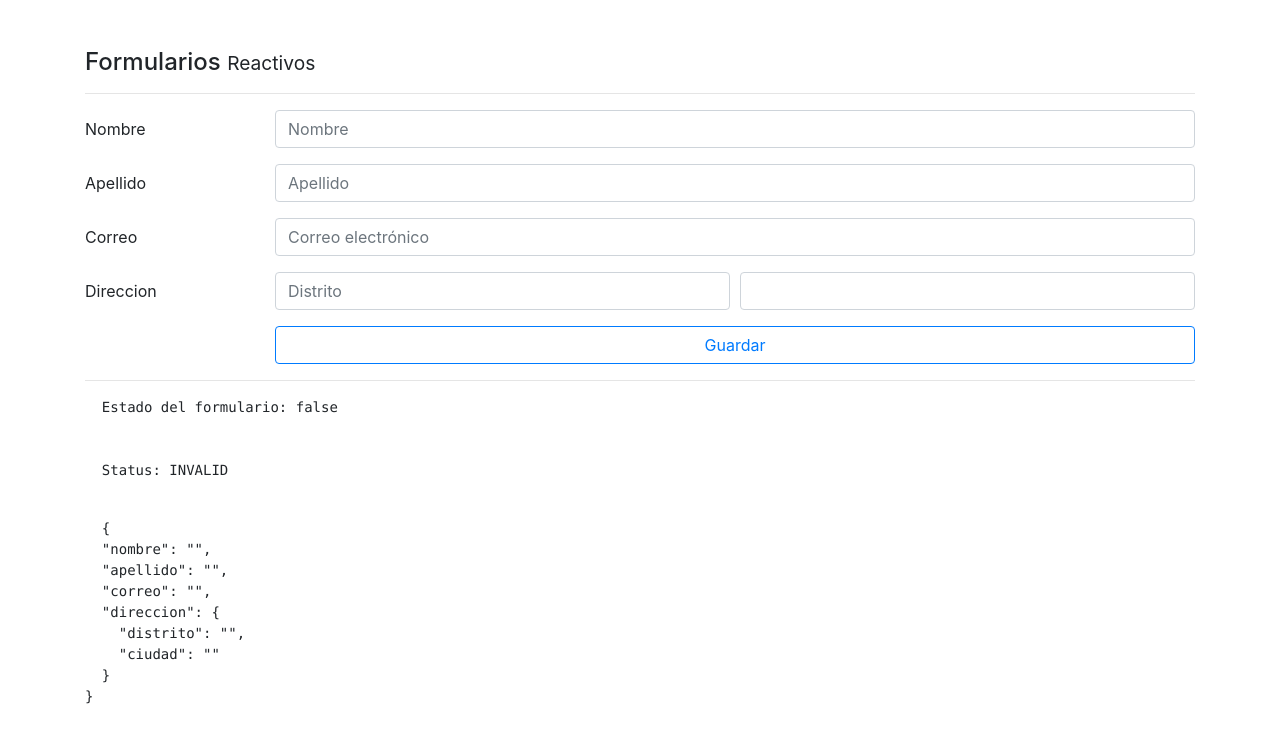
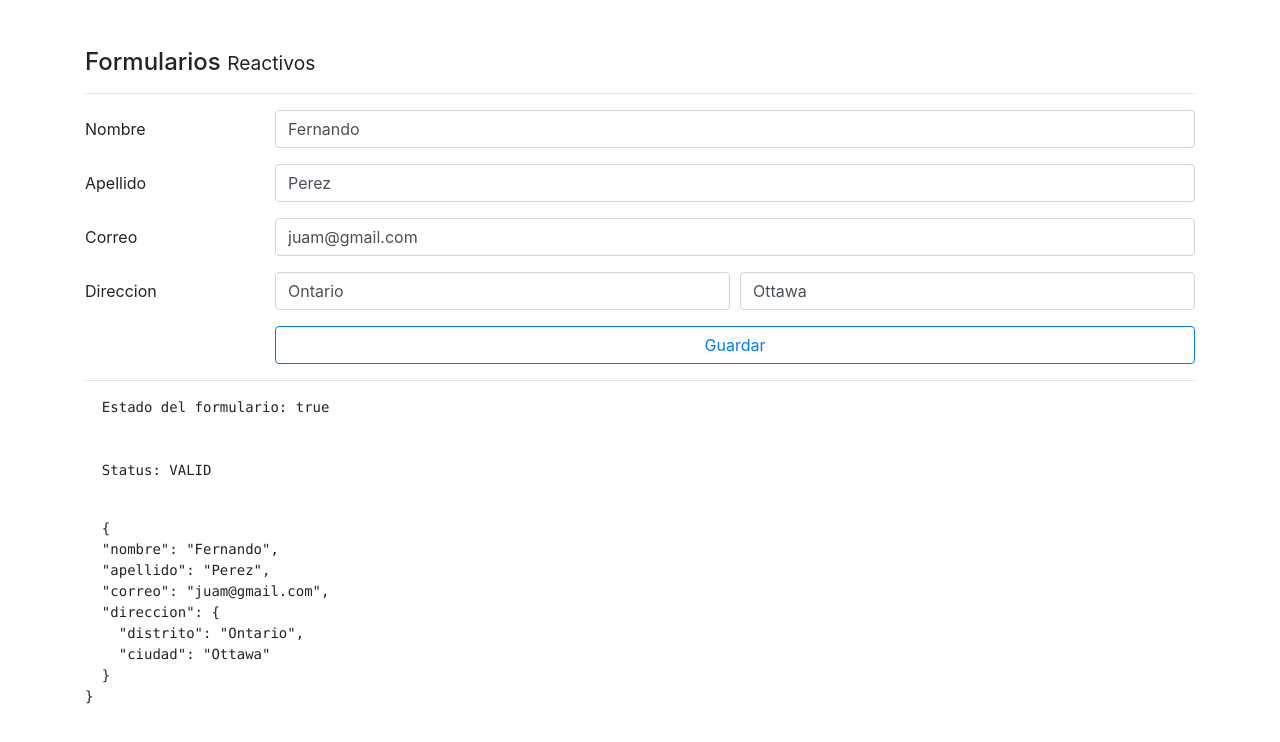
Before and after one commit to Chiquil09/Leccion-11, an Angular app in the folder 08-formularios/: page /reactivo in a window 1280 px wide. Shown: the top 742 px of the page. Built offline with nearby package versions, Linux system fonts and the light colour scheme.

Commit message:
Video 22

```diff
--- a/08-formularios/src/app/pages/reactive/reactive.component.ts
+++ b/08-formularios/src/app/pages/reactive/reactive.component.ts
@@ -15,6 +15,7 @@ export class ReactiveComponent implements OnInit {
 
     this.crearFormulario();
 
+    this.cargarDataAlFormulario();
   }
 
   ngOnInit(): void {
@@ -54,6 +55,20 @@ export class ReactiveComponent implements OnInit {
 
   }
 
+  cargarDataAlFormulario() {
+
+    this.forma.reset({
+      nombre: 'Fernando',
+      apellido: 'Perez',
+      correo: 'juam@gmail.com',
+      direccion: {
+        distrito: 'Ontario',
+        ciudad: 'Ottawa'
+      }
+    });
+
+  }
+
   guardar(){
     console.log( this.forma );
     if( this.forma.invalid){
@@ -62,5 +77,10 @@ export class ReactiveComponent implements OnInit {
         console.log( control );
       });
     }
+
+     // Posteo de informacion
+     this.forma.reset({
+      nombre: 'sin nombre'
+    });
   }
 }
```
